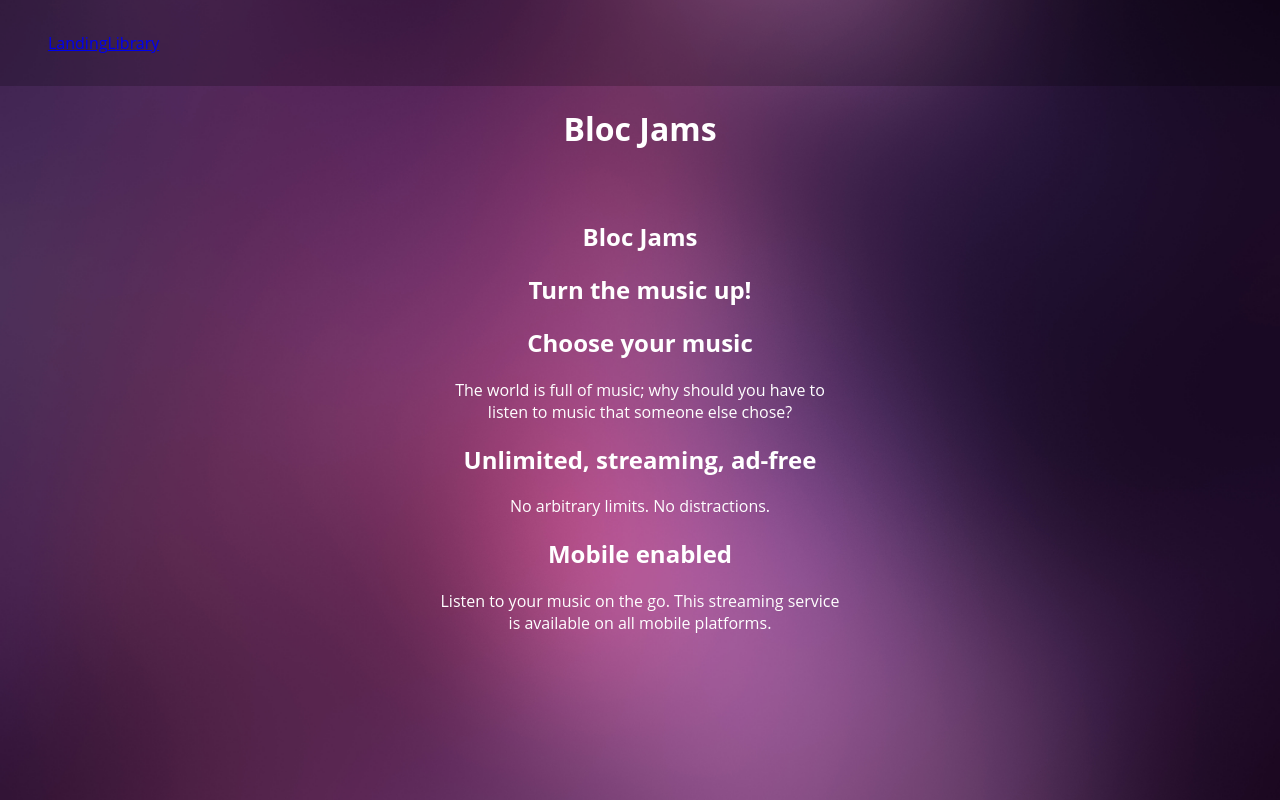
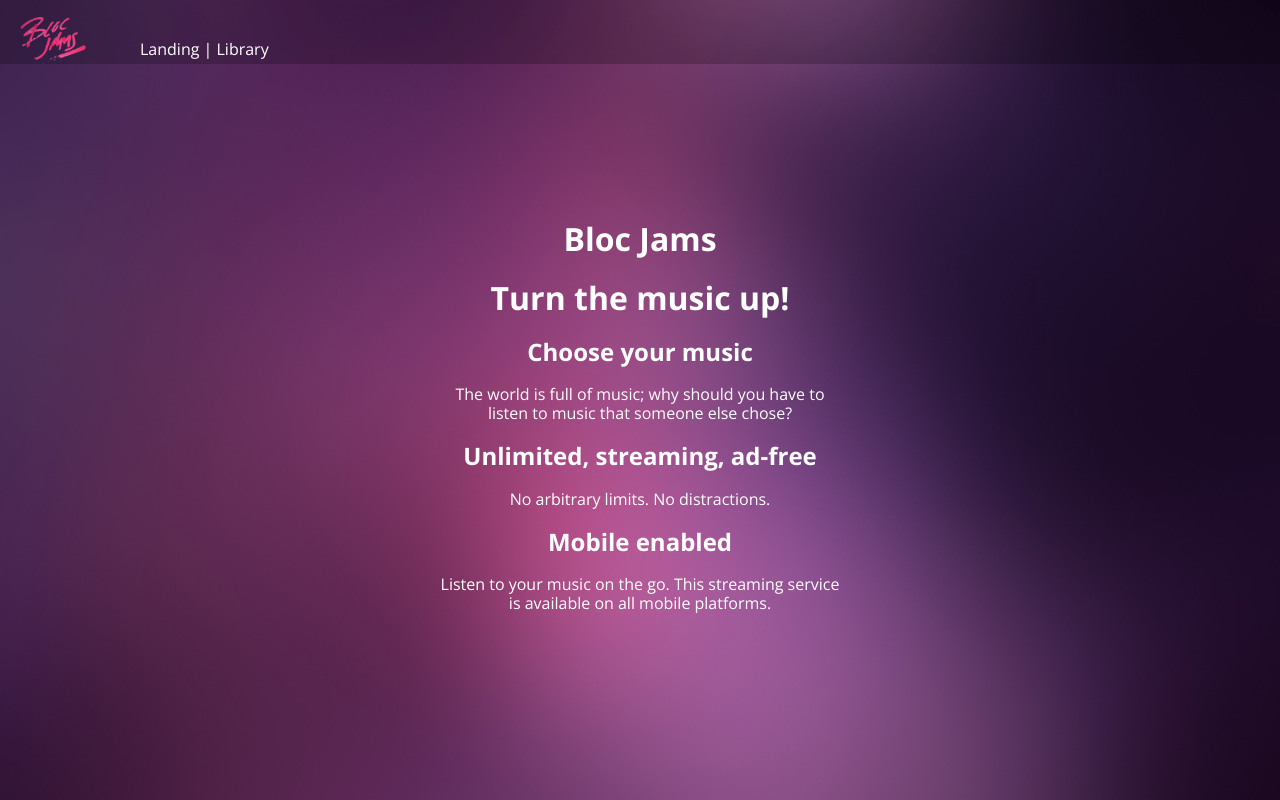
Before and after one commit to agrover86/bloc-jams-react, a React (Create React App) app: page / in a window 1280 px wide. Built offline with nearby package versions, Linux system fonts and the light colour scheme.

Commit message:
new changes to app.js

```diff
--- a/src/App.js
+++ b/src/App.js
@@ -11,15 +11,20 @@ class App extends Component {
       <div className="App">
         <header>
         <nav>
-           <Link to='/'>Landing</Link>
-           <Link to='/library'>Library</Link>
+             <img src="assets/images/bloc_jams_logo.png" alt="bloc jams logo"/>
+             <div className='page-nav' >
+               <Link className='page-link' to='/'>Landing |</Link>
+               <Link className='page-link' to='/library'> Library </Link>
+             </div>
         </nav>
-          <h1>Bloc Jams</h1>
         </header>
         <main>
           <Route exact path="/" component={Landing} />
           <Route path="/library" component={Library} />
           <Route path="/album/:slug" component={Album} />
+          <link rel="stylesheet" href="https://fonts.googleapis.com/css?family=Open+Sans:400,800,600,700,300"/>
+          <link rel="stylesheet" href="https://code.ionicframework.com/ionicons/2.0.1/css/ionicons.min.css"/>
+          <link rel="stylesheet" href="https://cdnjs.cloudflare.com/ajax/libs/normalize/7.0.0/normalize.css"/>
         </main>
       </div>
     );
```
